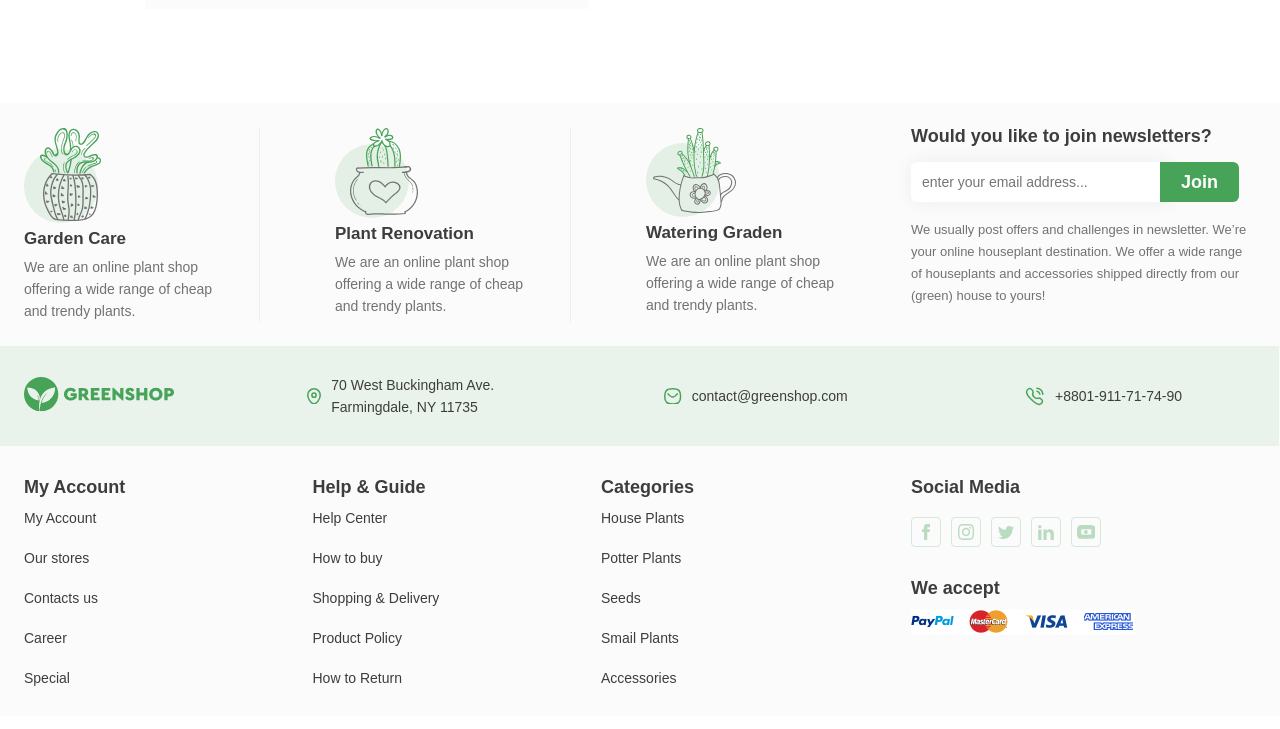
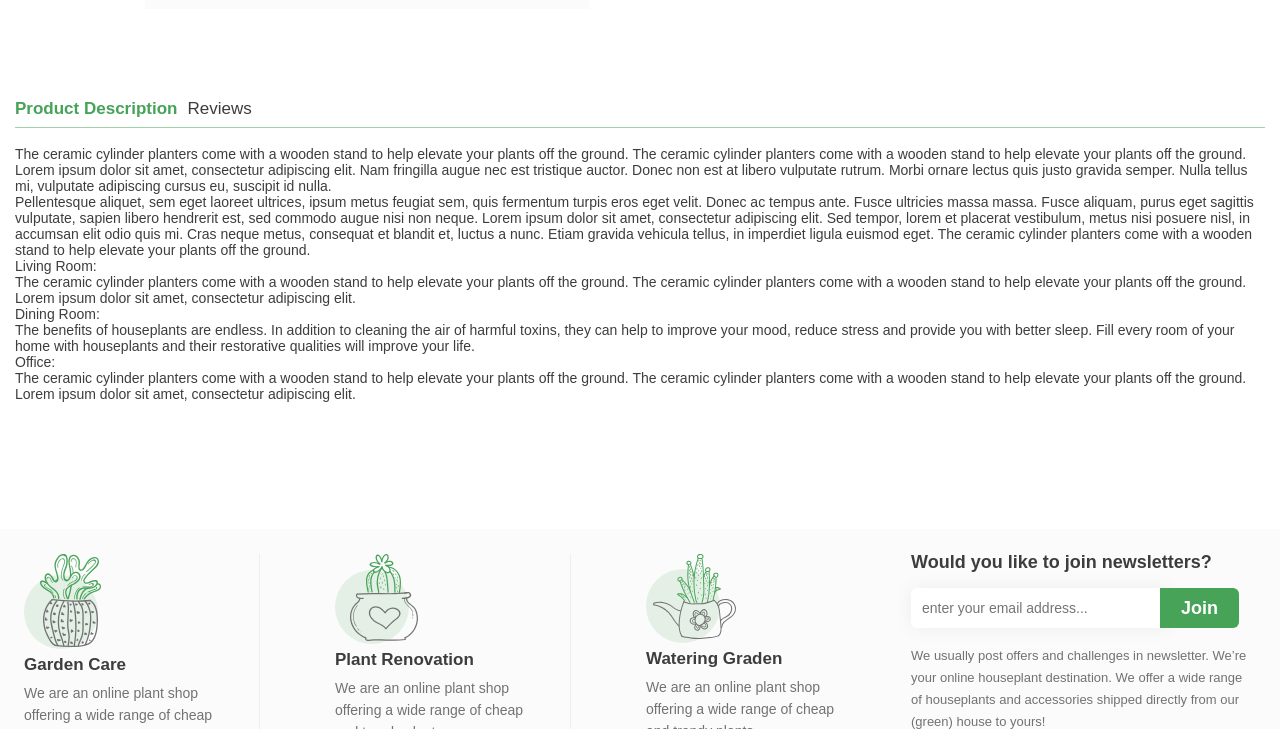
Before and after one commit to Maxxiim/test, a website with bundled scripts: page public/shop.html in a window 1280 px wide. Shown: the part 628-1357 px from the top of the page. Built offline with nearby package versions, Linux system fonts and the light colour scheme; a web font is replaced by a local one.

Commit message:
Shop section, product description layout

```diff
--- a/assets/scss/components/product.scss
+++ b/assets/scss/components/product.scss
@@ -14,7 +14,7 @@
 
 .product__inner-info {
     margin-top: 43px;
-    margin-bottom: 94px;
+    margin-bottom: 92px;
     display: flex;
     justify-content: space-between;
 }
@@ -438,3 +438,60 @@
 }
 
 // share end
+
+// product description start
+
+
+
+.product__inner-description {}
+
+.product__inner-description-wrapper {}
+
+.product__inner-description-sections {
+    display: flex;
+    gap: 10px;
+    padding-bottom: 10px;
+    width: 100%;
+    border-bottom: 0.3px solid rgba(70, 163, 88, 0.5);
+}
+
+.product__inner-description-section {
+    cursor: pointer;
+    font-size: 17px;
+    font-weight: 400;
+    line-height: 16px;
+}
+
+.product__inner-description-section_active {
+    color: rgb(70, 163, 88);
+    font-size: 17px;
+    font-weight: 700;
+    line-height: 16px;
+}
+
+.product__inner-description-info {
+    margin-top: 18px;
+    margin-bottom: 127px;
+}
+
+.product__inner-description-info-text {}
+
+.product__inner-description-info-living {}
+
+.product__inner-description-info-living-title {}
+
+.product__inner-description-info-living-text {}
+
+.product__inner-description-info-dining {}
+
+.product__inner-description-info-dining-title {}
+
+.product__inner-description-info-dining-text {}
+
+.product__inner-description-info-office {}
+
+.product__inner-description-info-office-title {}
+
+.product__inner-description-info-office-text {}
+
+// product desctiption end
--- a/public/shop.html
+++ b/public/shop.html
@@ -351,6 +351,68 @@
 
                 <!-- product inner description start -->
                 <div class="product__inner-description">
+                    <div class="product__inner-description-wrapper">
+
+                        <div class="product__inner-description-sections">
+                            <p class="product__inner-description-section product__inner-description-section_active">
+                                Product Description</p>
+                            <p class="product__inner-description-section">Reviews</p>
+                        </div>
+                        <div class="product__inner-description-info">
+                            <p class="product__inner-description-info-text">
+                                The ceramic cylinder planters come with a wooden stand to help elevate your plants off
+                                the ground. The ceramic cylinder planters come with a wooden stand to help elevate your
+                                plants off the ground. Lorem ipsum dolor sit amet, consectetur adipiscing elit. Nam
+                                fringilla augue nec est tristique auctor. Donec non est at libero vulputate rutrum.
+                                Morbi ornare lectus quis justo gravida semper. Nulla tellus mi, vulputate adipiscing
+                                cursus eu, suscipit id nulla.
+                            </p>
+                            <p class="product__inner-description-info-text">
+                                Pellentesque aliquet, sem eget laoreet ultrices, ipsum metus feugiat sem, quis fermentum
+                                turpis eros eget velit. Donec ac tempus ante. Fusce ultricies massa massa. Fusce
+                                aliquam, purus eget sagittis vulputate, sapien libero hendrerit est, sed commodo augue
+                                nisi non neque. Lorem ipsum dolor sit amet, consectetur adipiscing elit. Sed tempor,
+                                lorem et placerat vestibulum, metus nisi posuere nisl, in accumsan elit odio quis mi.
+                                Cras neque metus, consequat et blandit et, luctus a nunc. Etiam gravida vehicula tellus,
+                                in imperdiet ligula euismod eget. The ceramic cylinder planters come with a wooden stand
+                                to help elevate your plants off the ground.
+                            </p>
+                            <!-- living room start -->
+                            <div class="product__inner-description-info-living">
+                                <p class="product__inner-description-info-living-title">Living Room:</p>
+                                <p class="product__inner-description-info-living-text">
+                                    The ceramic cylinder planters come with a wooden stand to help elevate your plants
+                                    off the ground. The ceramic cylinder planters come with a wooden stand to help
+                                    elevate your plants off the ground. Lorem ipsum dolor sit amet, consectetur
+                                    adipiscing elit.
+                                </p>
+                            </div>
+                            <!-- living room end -->
+
+                            <!-- dining start -->
+                            <div class="product__inner-description-info-dining">
+                                <p class="product__inner-description-info-dining-title">Dining Room:</p>
+                                <p class="product__inner-description-info-dining-text">
+                                    The benefits of houseplants are endless. In addition to cleaning the air of harmful
+                                    toxins, they can help to improve your mood, reduce stress and provide you with
+                                    better sleep. Fill every room of your home with houseplants and their restorative
+                                    qualities will improve your life.
+                                </p>
+                            </div>
+                            <!-- dining end -->
+
+                            <!-- office start -->
+                            <div class="product__inner-description-info-office">
+                                <p class="product__inner-description-info-office-title">Office:</p>
+                                <p class="product__inner-description-info-office-text">The ceramic cylinder planters
+                                    come with a wooden stand to help elevate your plants off the ground. The ceramic
+                                    cylinder planters come with a wooden stand to help elevate your plants off the
+                                    ground. Lorem ipsum dolor sit amet, consectetur adipiscing elit.</p>
+                            </div>
+                            <!-- office end -->
+
+                        </div>
+                    </div>
                 </div>
                 <!-- product inner description end -->
 
```
